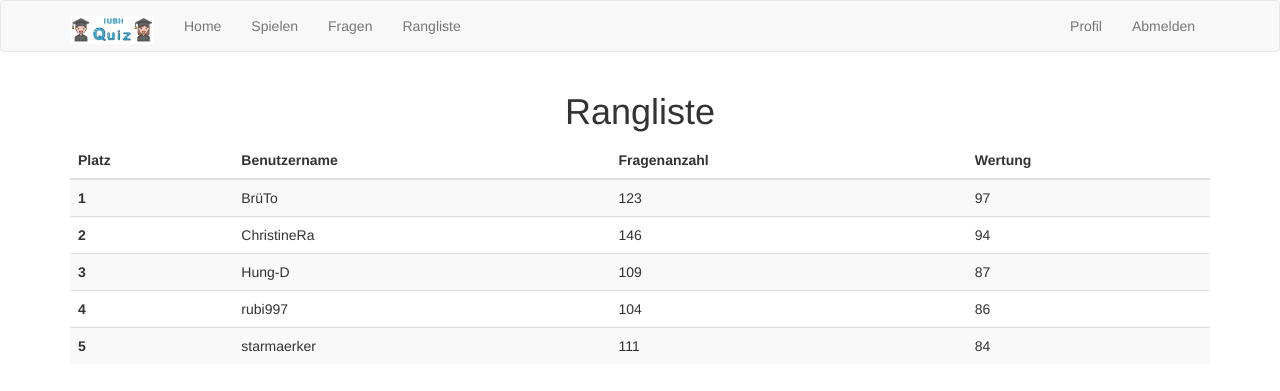
After one commit to ISEF-Online-Quizsystem/Online-Quizsystem, a Flask app: page /highscore in a window 1280 px wide. The commit adds this page. Shown: the top 391 px of the page. Run offline with Flask 2, Linux system fonts and the light colour scheme; the visitor is signed in with stand-in values (Sample User, id 1); data comes from the database, SQL or seed files in the repository; some libraries are stand-ins or nearby versions.

Commit message:
add highscore.html

```diff
--- a/app/routes.py
+++ b/app/routes.py
@@ -139,3 +139,9 @@ def multiplayer():
 @login_required
 def questions():
     return render_template('questions.html')
+
+
+@app.route('/highscore', methods=['GET', 'POST'])
+@login_required
+def highscore():
+    return render_template('highscore.html')
--- a/app/templates/base.html
+++ b/app/templates/base.html
@@ -18,14 +18,14 @@
                     <span class="icon-bar"></span>
                     <span class="icon-bar"></span>
                 </button>
-                <a class="navbar-brand" href="#"><img height="28" alt="Logo" src={{ url_for('static', filename='/img/brand.png') }} /></a>
+                <a class="navbar-brand" href="{{ url_for('index') }}"><img height="28" alt="Logo" src={{ url_for('static', filename='/img/brand.png') }} /></a>
             </div>
             <div class="collapse navbar-collapse" id="bs-example-navbar-collapse-1">
                 <ul class="nav navbar-nav">
                     <li><a href="{{ url_for('index') }}">Home</a></li>
                     <li><a href="{{ url_for('play') }}">Spielen</a></li>
                     <li><a href="{{ url_for('questions') }}">Fragen</a></li>
-                    <li><a href="{{ url_for('index') }}">Rangliste</a></li>
+                    <li><a href="{{ url_for('highscore') }}">Rangliste</a></li>
                 </ul>
                 <ul class="nav navbar-nav navbar-right">
                     {% if current_user.is_anonymous %}
--- /dev/null
+++ b/app/templates/highscore.html
@@ -0,0 +1,49 @@
+{% extends "base.html" %}
+{% import 'bootstrap/wtf.html' as wtf %}
+
+{% block app_content %}
+    <h1 class="text-center">Rangliste</h1>
+    <table class="table table-striped">
+      <thead>
+        <tr>
+          <th scope="col">Platz</th>
+          <th scope="col">Benutzername</th>
+          <th scope="col">Fragenanzahl</th>
+          <th scope="col">Wertung</th>
+        </tr>
+      </thead>
+      <tbody>
+        <tr>
+          <th scope="row">1</th>
+          <td>BrüTo</td>
+          <td>123</td>
+          <td>97</td>
+        </tr>
+        <tr>
+          <th scope="row">2</th>
+          <td>ChristineRa</td>
+          <td>146</td>
+          <td>94</td>
+        </tr>
+        <tr>
+          <th scope="row">3</th>
+          <td>Hung-D</td>
+          <td>109</td>
+          <td>87</td>
+        </tr>
+        <tr>
+          <th scope="row">4</th>
+          <td>rubi997 </td>
+          <td>104</td>
+          <td>86</td>
+        </tr>
+        <tr>
+          <th scope="row">5</th>
+          <td>starmaerker</td>
+          <td>111</td>
+          <td>84</td>
+        </tr>
+      </tbody>
+    </table>
+
+{% endblock %}
```
